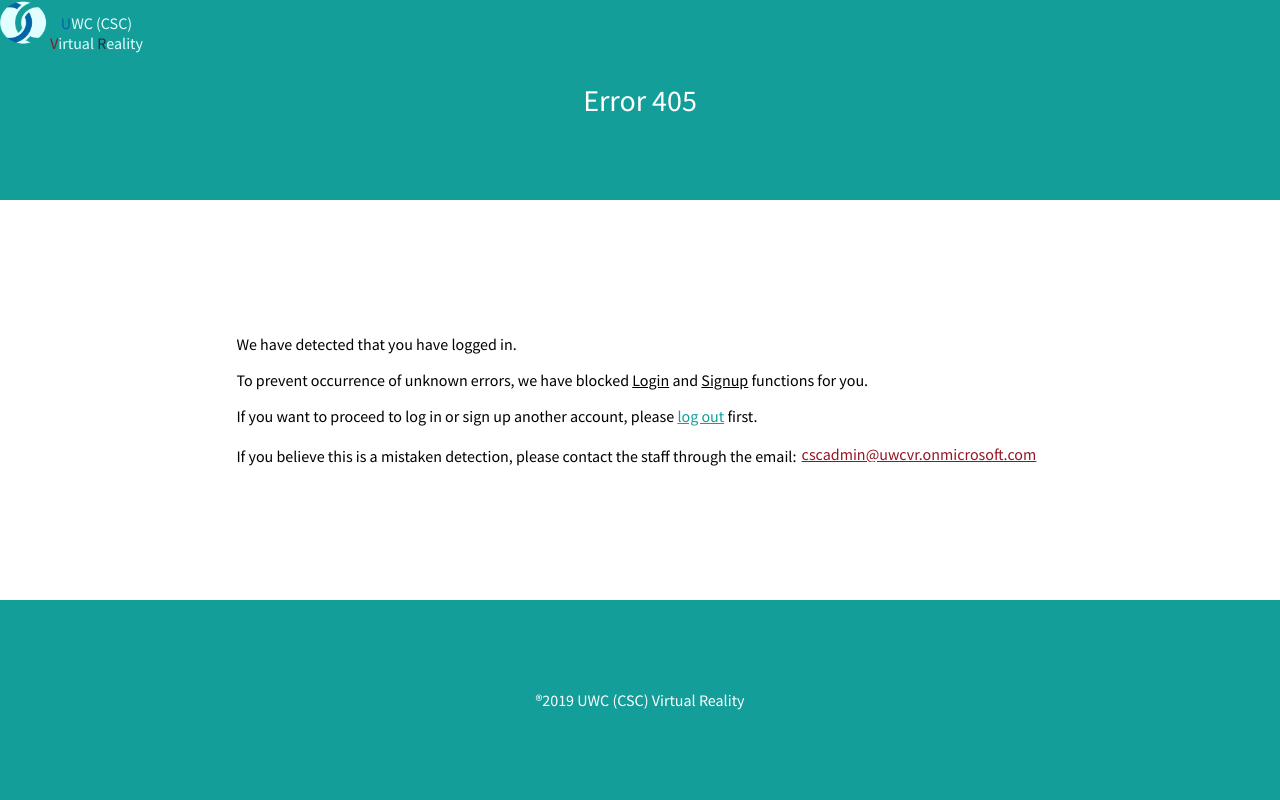
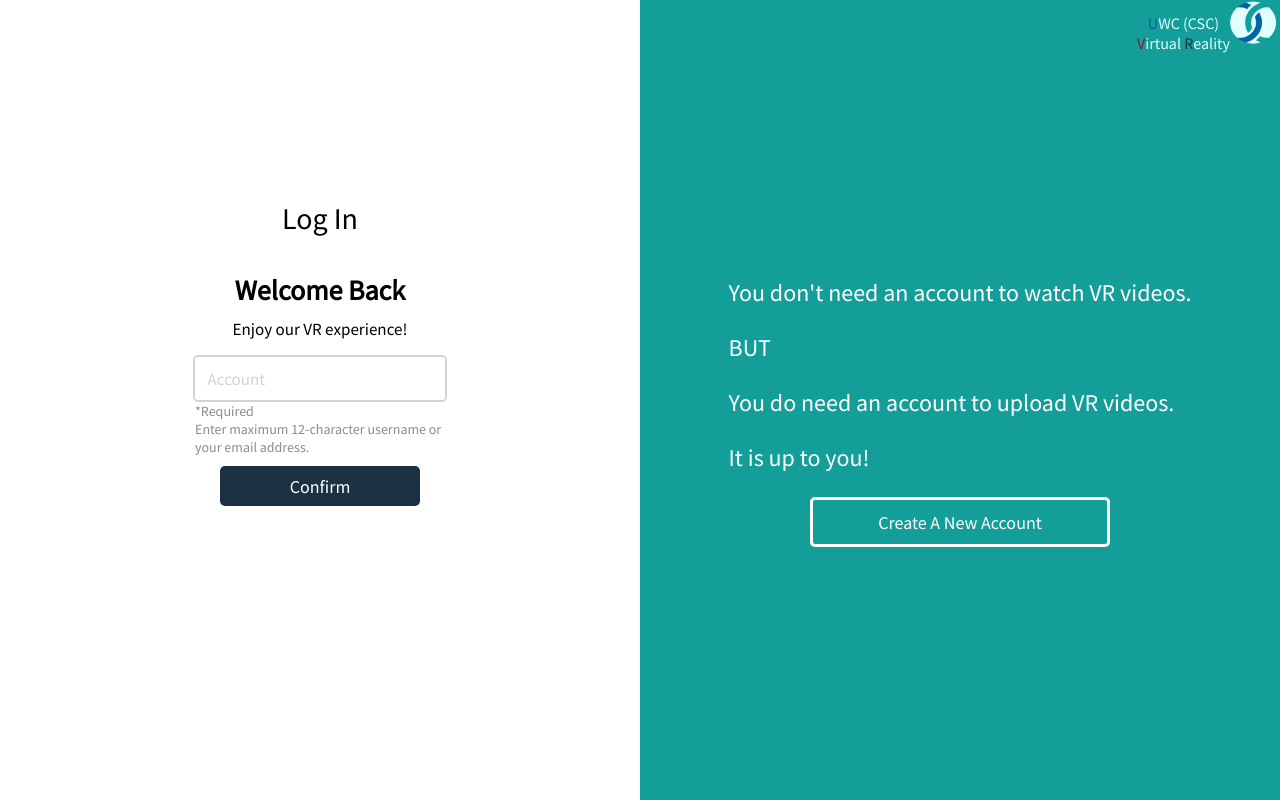
Before and after one commit to NataRich/uvr, a React (Create React App) app: page /login in a window 1280 px wide. Built offline with nearby package versions, Linux system fonts and the light colour scheme.

Commit message:
fix: issue #3

```diff
--- a/src/pages/login/Login.tsx
+++ b/src/pages/login/Login.tsx
@@ -1,20 +1,28 @@
 import React from 'react';
 
 import { GlobalStyled } from '../../global/style/Style.style';
+import { UserClassType } from '../../global/user/class';
 import Form from '../../containers/login/form/Form';
 import Entry from '../../containers/login/entry/Entry';
 import ERelogIn from './error/ERelogIn';
 
-const Login: React.FC = () => {
+const Login: React.FC<{user: UserClassType | null}> = ({
+    user
+}) => {
     return (
         <GlobalStyled.Box.CenterBoxByRowNonSpaced>
-            {/* <GlobalStyled.Box.CenterBoxByColNonSpaced>
-                <Form />
-            </GlobalStyled.Box.CenterBoxByColNonSpaced>
-            <GlobalStyled.Box.CenterBoxByColNonSpaced style={{backgroundColor: '#149E9A'}}>
-                <Entry />
-            </GlobalStyled.Box.CenterBoxByColNonSpaced> */}
-            <ERelogIn />
+            {
+                user ? <ERelogIn />:(
+                    <>
+                        <GlobalStyled.Box.CenterBoxByColNonSpaced>
+                            <Form />
+                        </GlobalStyled.Box.CenterBoxByColNonSpaced>
+                        <GlobalStyled.Box.CenterBoxByColNonSpaced style={{backgroundColor: '#149E9A'}}>
+                            <Entry />
+                        </GlobalStyled.Box.CenterBoxByColNonSpaced>
+                    </>
+                )
+            }
         </GlobalStyled.Box.CenterBoxByRowNonSpaced>
     );
 };
--- a/src/pages/signup/Signup.tsx
+++ b/src/pages/signup/Signup.tsx
@@ -1,18 +1,28 @@
 import React from 'react';
 
 import { GlobalStyled } from '../../global/style/Style.style';
+import { UserClassType } from '../../global/user/class';
 import Entry from '../../containers/signup/entry/Entry';
 import Form from '../../containers/signup/form/Form';
+import ERelogIn from '../login/error/ERelogIn';
 
-const Signup: React.FC = () => {
+const Signup: React.FC<{user: UserClassType | null}> = ({
+    user,
+}) => {
     return (
         <GlobalStyled.Box.CenterBoxByRowNonSpaced>
+            {
+                user ? <ERelogIn />: (
+                    <>
                         <GlobalStyled.Box.CenterBoxByColNonSpaced style={{backgroundColor: '#149E9A'}}>
                             <Entry />
                         </GlobalStyled.Box.CenterBoxByColNonSpaced>
                         <GlobalStyled.Box.CenterBoxByColNonSpaced >
                             <Form />
                         </GlobalStyled.Box.CenterBoxByColNonSpaced>
+                    </>
+                )
+            }
         </GlobalStyled.Box.CenterBoxByRowNonSpaced>
     );
 };
```
Lines whose indentation alone changed are shown as unchanged.
